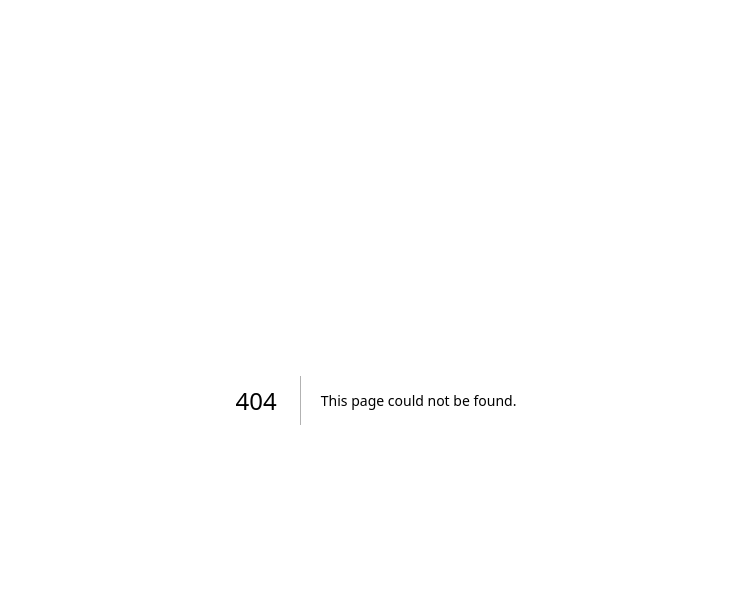
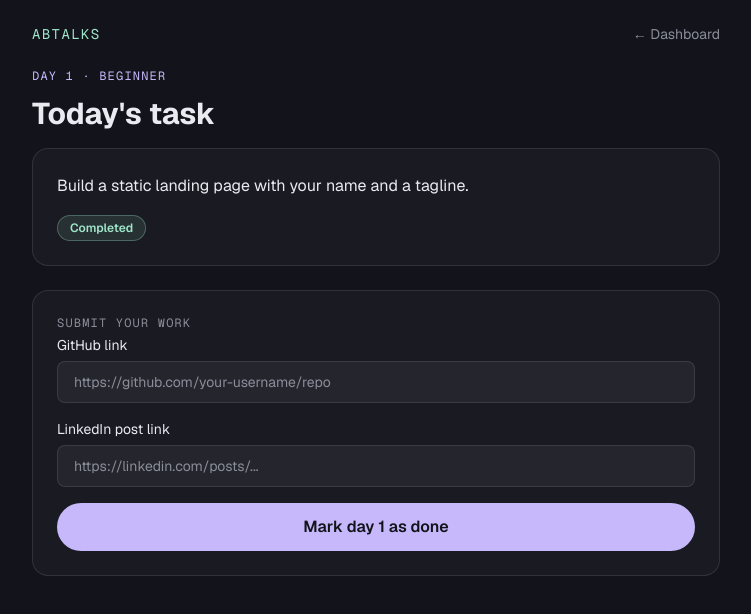
Before and after one commit to eman-ille/redesign-abtalks, a Next.js app: page /day/1 in a window 1280 px wide. Before the commit this address had no page. Shown: the top 614 px of the page, without its empty margins (264-1015 px from the left). Built offline with nearby package versions, Linux system fonts and the light colour scheme.

Commit message:
Submission and task on appropriate days

```diff
--- /dev/null
+++ b/app/day/[day]/SubmissionForm.tsx
@@ -0,0 +1,85 @@
+"use client";
+
+import { useState } from "react";
+
+export default function SubmissionForm({
+  day,
+  initialStatus,
+}: {
+  day: number;
+  initialStatus: string;
+}) {
+  const [githubLink, setGithubLink] = useState("");
+  const [linkedinLink, setLinkedinLink] = useState("");
+  const [status, setStatus] = useState(initialStatus);
+  const [submitted, setSubmitted] = useState(false);
+
+  function handleSubmit(e: React.FormEvent) {
+    e.preventDefault();
+
+    // Mocked submission — no real backend, just saving to localStorage
+    // so it "remembers" this across page refreshes on your machine.
+    const submission = { day, githubLink, linkedinLink, submittedAt: Date.now() };
+    localStorage.setItem(`day-${day}-submission`, JSON.stringify(submission));
+
+    setStatus("done");
+    setSubmitted(true);
+  }
+
+  if (submitted) {
+    return (
+      <div className="bg-[#9FE6C9]/10 border border-[#9FE6C9]/30 rounded-2xl p-6 text-center">
+        <p className="text-[#9FE6C9] font-semibold mb-1">Submitted 🎉</p>
+        <p className="text-sm text-[#8A8D9A]">
+          Day {day} marked as done. Great work — see you tomorrow.
+        </p>
+      </div>
+    );
+  }
+
+  return (
+    <form
+      onSubmit={handleSubmit}
+      className="bg-white/[0.03] border border-white/10 rounded-2xl p-6 space-y-4"
+    >
+      <p className="font-mono text-xs text-[#8A8D9A] tracking-widest mb-1">
+        SUBMIT YOUR WORK
+      </p>
+
+      <div>
+        <label className="block text-sm text-[#EAEAF0] mb-1.5">
+          GitHub link
+        </label>
+        <input
+          type="url"
+          required
+          value={githubLink}
+          onChange={(e) => setGithubLink(e.target.value)}
+          placeholder="https://github.com/your-username/repo"
+          className="w-full bg-white/5 border border-white/10 rounded-lg px-4 py-2.5 text-sm text-[#EAEAF0] placeholder:text-[#8A8D9A] outline-none focus:border-[#C6B8FA] transition"
+        />
+      </div>
+
+      <div>
+        <label className="block text-sm text-[#EAEAF0] mb-1.5">
+          LinkedIn post link
+        </label>
+        <input
+          type="url"
+          required
+          value={linkedinLink}
+          onChange={(e) => setLinkedinLink(e.target.value)}
+          placeholder="https://linkedin.com/posts/..."
+          className="w-full bg-white/5 border border-white/10 rounded-lg px-4 py-2.5 text-sm text-[#EAEAF0] placeholder:text-[#8A8D9A] outline-none focus:border-[#C6B8FA] transition"
+        />
+      </div>
+
+      <button
+        type="submit"
+        className="w-full bg-[#C6B8FA] text-[#13141B] font-semibold py-3 rounded-full hover:bg-[#d8cdfd] transition"
+      >
+        Mark day {day} as done
+      </button>
+    </form>
+  );
+}
--- /dev/null
+++ b/app/day/[day]/page.tsx
@@ -0,0 +1,68 @@
+import Link from "next/link";
+import data from "../../../data/data.json";
+import SubmissionForm from "./SubmissionForm";
+
+export default async function DayPage({
+  params,
+}: {
+  params: Promise<{ day: string }>;
+}) {
+  const { day } = await params;
+  const dayNumber = Number(day);
+
+  const task = data.days.find((d) => d.day === dayNumber);
+
+  return (
+    <main className="min-h-screen bg-[#13141B] text-[#EAEAF0] font-sans pb-20">
+      {/* Nav */}
+      <nav className="flex items-center justify-between px-6 sm:px-10 py-6 max-w-3xl mx-auto">
+        <Link href="/" className="font-mono text-sm tracking-widest text-[#9FE6C9]">
+          ABTALKS
+        </Link>
+        <Link href="/dashboard" className="text-sm text-[#8A8D9A] hover:text-white transition">
+          ← Dashboard
+        </Link>
+      </nav>
+
+      <div className="max-w-3xl mx-auto px-6 sm:px-10">
+        {!task ? (
+          // Edge case: someone visits a day number that doesn't exist in data.json
+          <div className="bg-white/[0.03] border border-white/10 rounded-2xl p-8 text-center">
+            <p className="text-lg font-semibold mb-2">Task not found</p>
+            <p className="text-[#8A8D9A] text-sm mb-4">
+              Day {day} doesn't exist yet. Go back to your dashboard to find today's task.
+            </p>
+            <Link
+              href="/dashboard"
+              className="inline-block bg-[#C6B8FA] text-[#13141B] text-sm font-semibold px-5 py-2.5 rounded-full hover:bg-[#d8cdfd] transition"
+            >
+              Back to dashboard
+            </Link>
+          </div>
+        ) : (
+          <>
+            <p className="font-mono text-xs text-[#C6B8FA] tracking-widest mb-3">
+              DAY {task.day} · {task.level.toUpperCase()}
+            </p>
+            <h1 className="text-3xl font-bold mb-4">Today's task</h1>
+
+            <div className="bg-white/[0.03] border border-white/10 rounded-2xl p-6 mb-6">
+              <p className="text-[#EAEAF0] leading-relaxed">{task.task}</p>
+              <span
+                className={`inline-block mt-4 text-xs font-semibold px-3 py-1 rounded-full border ${
+                  task.status === "done"
+                    ? "text-[#9FE6C9] bg-[#9FE6C9]/10 border-[#9FE6C9]/30"
+                    : "text-[#FFCFA0] bg-[#FFCFA0]/10 border-[#FFCFA0]/30"
+                }`}
+              >
+                {task.status === "done" ? "Completed" : "Pending"}
+              </span>
+            </div>
+
+            <SubmissionForm day={task.day} initialStatus={task.status} />
+          </>
+        )}
+      </div>
+    </main>
+  );
+}
```
